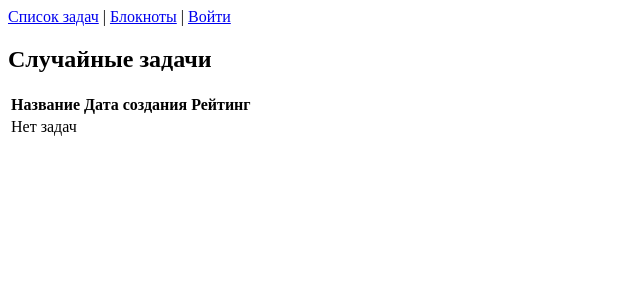
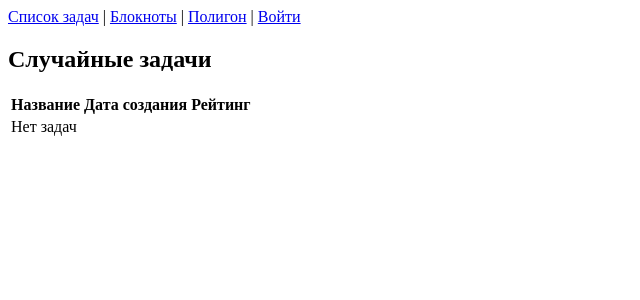
Before and after one commit to gurovic/booml, a Django app: template backend/runner/templates/runner/main_page.html in a window 1280 px wide. Shown: the top 300 px of the page, without its empty margins (0-640 px from the left). Run offline with Django 5.2, Linux system fonts and the light colour scheme; the template is opened without the code that fills it, so the values that code supplies are empty.

Commit message:
Добавлена ссылка для входа в полигон на главной странице

```diff
--- a/backend/runner/templates/runner/main_page.html
+++ b/backend/runner/templates/runner/main_page.html
@@ -8,6 +8,7 @@
     <header>
         <a href="{% url 'runner:problem_list' %}">Список задач</a> |
         <a href="{% url 'runner:notebook_list' %}">Блокноты</a> |
+        <a href="{% url 'runner:polygon' %}">Полигон</a> |
         {% if user.is_authenticated %}
             <a href="{% url 'runner:logout' %}">Выйти</a>
         {% else %}
```
